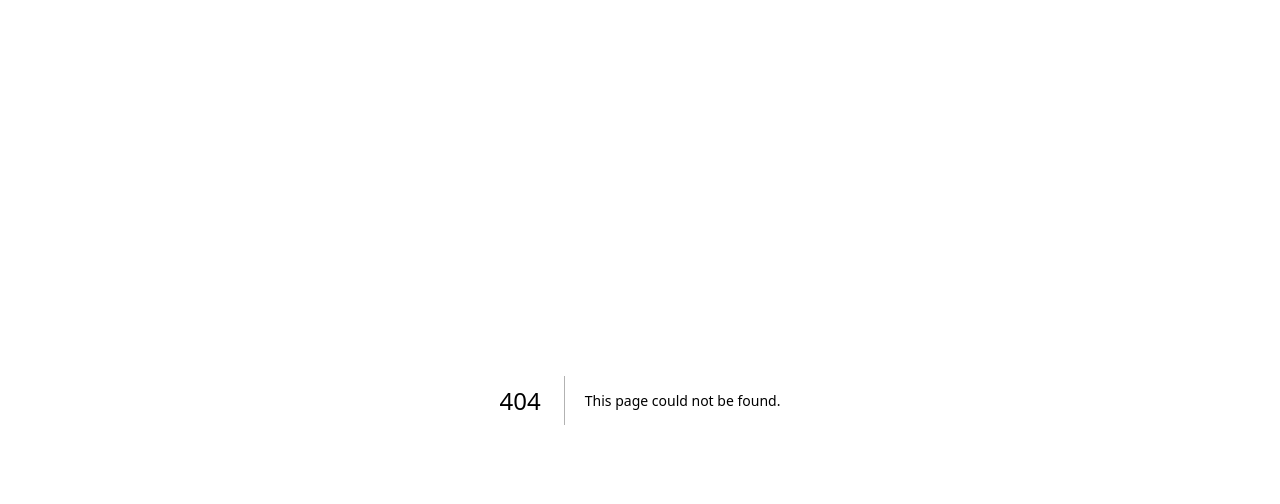
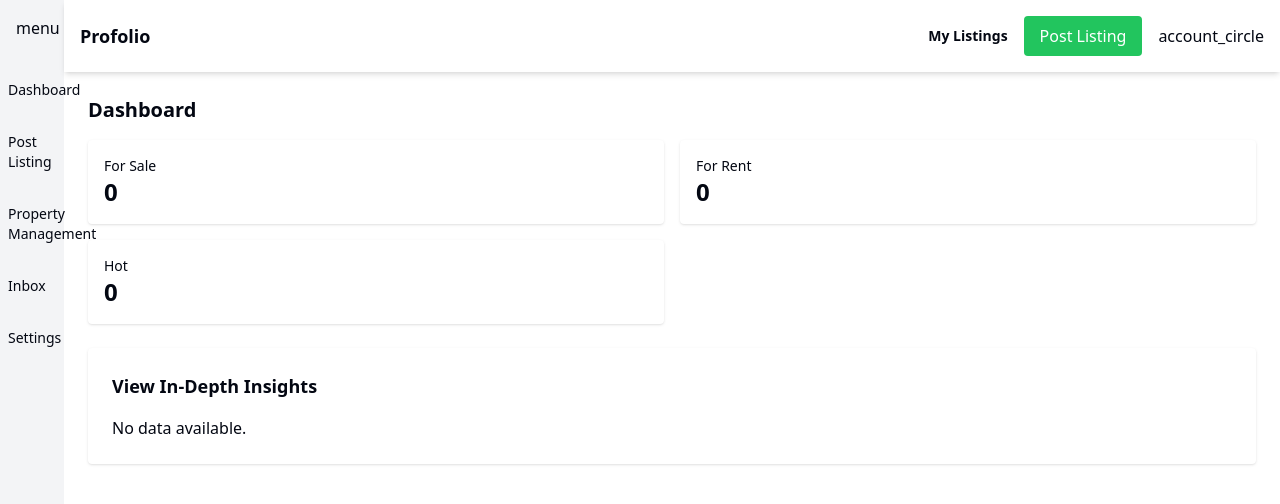
Before and after one commit to usman-akhtar-raza/Makkan-estate, a Next.js app: page /dashboard in a window 1280 px wide. Before the commit this address had no page. Shown: the top 504 px of the page. Built offline with nearby package versions, Linux system fonts and the light colour scheme.

Commit message:
basic dash board added

```diff
--- /dev/null
+++ b/app/components/dashboard/dasboard.tsx
@@ -0,0 +1,27 @@
+const Dashboard = () => {
+    return (
+      <div className="flex-1 p-6">
+        <h2 className="text-xl font-semibold mb-4">Dashboard</h2>
+        <div className="grid grid-cols-2 gap-4">
+          <div className="bg-white p-4 shadow rounded">
+            <h3 className="text-sm font-medium">For Sale</h3>
+            <p className="text-2xl font-bold">0</p>
+          </div>
+          <div className="bg-white p-4 shadow rounded">
+            <h3 className="text-sm font-medium">For Rent</h3>
+            <p className="text-2xl font-bold">0</p>
+          </div>
+          <div className="bg-white p-4 shadow rounded">
+            <h3 className="text-sm font-medium">Hot</h3>
+            <p className="text-2xl font-bold">0</p>
+          </div>
+        </div>
+        <div className="mt-6 bg-white p-6 shadow rounded">
+          <h3 className="text-lg font-semibold mb-4">View In-Depth Insights</h3>
+          <p>No data available.</p>
+        </div>
+      </div>
+    );
+  };
+
+  export default Dashboard;
--- /dev/null
+++ b/app/components/navbar/navbar.tsx
@@ -0,0 +1,14 @@
+const Navbar = () => {
+    return (
+      <div className="bg-white shadow-md p-4 flex justify-between items-center">
+        <h1 className="text-lg font-bold">Profolio</h1>
+        <div className="flex items-center space-x-4">
+          <button className="text-sm font-semibold">My Listings</button>
+          <button className="bg-green-500 text-white px-4 py-2 rounded">Post Listing</button>
+          <span className="material-icons cursor-pointer">account_circle</span>
+        </div>
+      </div>
+    );
+  };
+
+  export default Navbar;
--- /dev/null
+++ b/app/components/sidebar/page.tsx
@@ -0,0 +1,32 @@
+'use client'
+import { useState } from "react";
+
+const Sidebar = () => {
+  const [isOpen, setIsOpen] = useState(false);
+
+  return (
+    <div
+      className={`bg-gray-100 h-screen ${
+        isOpen ? "w-64" : "w-16"
+      } transition-all`}
+    >
+      <button
+        onClick={() => setIsOpen(!isOpen)}
+        className="p-4 focus:outline-none"
+      >
+        <span className="material-icons">menu</span>
+      </button>
+      <ul className="mt-4 space-y-4 text-sm">
+        <li className="p-2 hover:bg-gray-200 cursor-pointer">Dashboard</li>
+        <li className="p-2 hover:bg-gray-200 cursor-pointer">Post Listing</li>
+        <li className="p-2 hover:bg-gray-200 cursor-pointer">
+          Property Management
+        </li>
+        <li className="p-2 hover:bg-gray-200 cursor-pointer">Inbox</li>
+        <li className="p-2 hover:bg-gray-200 cursor-pointer">Settings</li>
+      </ul>
+    </div>
+  );
+};
+
+export default Sidebar;
--- /dev/null
+++ b/app/dashboard/page.tsx
@@ -0,0 +1,101 @@
+// 'use client';
+// import { useState, useEffect } from 'react';
+// import axios from 'axios';
+
+// const SellerDashboard = () => {
+//   const [properties, setProperties] = useState([]);
+//   const [form, setForm] = useState({ title: '', price: '', description: '' });
+
+//   useEffect(() => {
+//     fetchProperties();
+//   }, []);
+
+//   const fetchProperties = async () => {
+//     const response = await axios.get('/api/properties/1'); // Replace with sellerId dynamically
+//     setProperties(response.data);
+//   };
+
+//   const handleSubmit = async (e: React.FormEvent) => {
+//     e.preventDefault();
+//     await axios.post('/api/properties', form);
+//     fetchProperties();
+//   };
+
+//   const handleDelete = async (id: number) => {
+//     await axios.delete(`/api/properties/${id}`);
+//     fetchProperties();
+//   };
+
+//   return (
+//     <div className="p-6">
+//       <h1 className="text-2xl font-bold mb-4">Seller Dashboard</h1>
+//       <form onSubmit={handleSubmit} className="mb-4">
+//         <input
+//           type="text"
+//           placeholder="Title"
+//           value={form.title}
+//           onChange={(e) => setForm({ ...form, title: e.target.value })}
+//           className="border p-2 mb-2 w-full"
+//         />
+//         <input
+//           type="number"
+//           placeholder="Price"
+//           value={form.price}
+//           onChange={(e) => setForm({ ...form, price: e.target.value })}
+//           className="border p-2 mb-2 w-full"
+//         />
+//         <textarea
+//           placeholder="Description"
+//           value={form.description}
+//           onChange={(e) => setForm({ ...form, description: e.target.value })}
+//           className="border p-2 mb-2 w-full"
+//         />
+//         <button type="submit" className="bg-blue-500 text-white px-4 py-2">
+//           Add Property
+//         </button>
+//       </form>
+//       {/* <ul>
+//         {properties.map((property) => (
+//             <li>
+//                 <h1>hello</h1>
+//             </li>
+//           <li key={property.id} className="border p-4 mb-2">
+//             <h2 className="text-lg font-bold">{property.title}</h2>
+//             <p>{property.description}</p>
+//             <p>${property.price}</p>
+//             <button
+//               onClick={() => handleDelete(property.id)}
+//               className="bg-red-500 text-white px-2 py-1 mt-2"
+//             >
+//               Delete
+//             </button>
+//           </li>
+//         ))}
+//       </ul> */}
+//     </div>
+//   );
+// };
+
+// export default SellerDashboard;
+
+// import Sidebar from '../components/Sidebar';
+// import Navbar from '../components/Navbar';
+// import Dashboard from '../components/Dashboard';
+
+"use client";
+import Sidebar from "../components/sidebar/page";
+import Navbar from "../components/navbar/navbar";
+import Dashboard from "../components/dashboard/dasboard";
+const DashboardPage = () => {
+  return (
+    <div className="flex">
+      <Sidebar />
+      <div className="flex-1">
+        <Navbar />
+        <Dashboard />
+      </div>
+    </div>
+  );
+};
+
+export default DashboardPage;
--- a/package.json
+++ b/package.json
@@ -11,6 +11,7 @@
   "dependencies": {
     "@radix-ui/react-label": "^2.1.0",
     "@radix-ui/react-slot": "^1.1.0",
+    "axios": "^1.7.7",
     "class-variance-authority": "^0.7.0",
     "clsx": "^2.1.1",
     "framer-motion": "^11.11.2",
```
Also changed, not shown: 1 other file (tests, documents, lock files or other folders).
